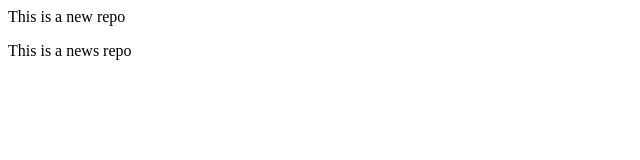
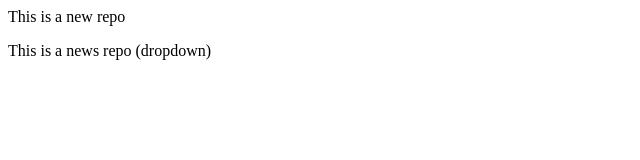
Before and after one commit to aa31089907/LocalRepo, a plain HTML site: page index.html in a window 1280 px wide. Shown: the full height of the page, 0-640 px from the left. Drawn offline with Linux system fonts and the light colour scheme.

Commit message:
add drop down

```diff
--- a/index.html
+++ b/index.html
@@ -1,2 +1,2 @@
 <p>This is a new repo</p>
-<p>This is a news repo</p>
+<p>This is a news repo (dropdown)</p>
```
